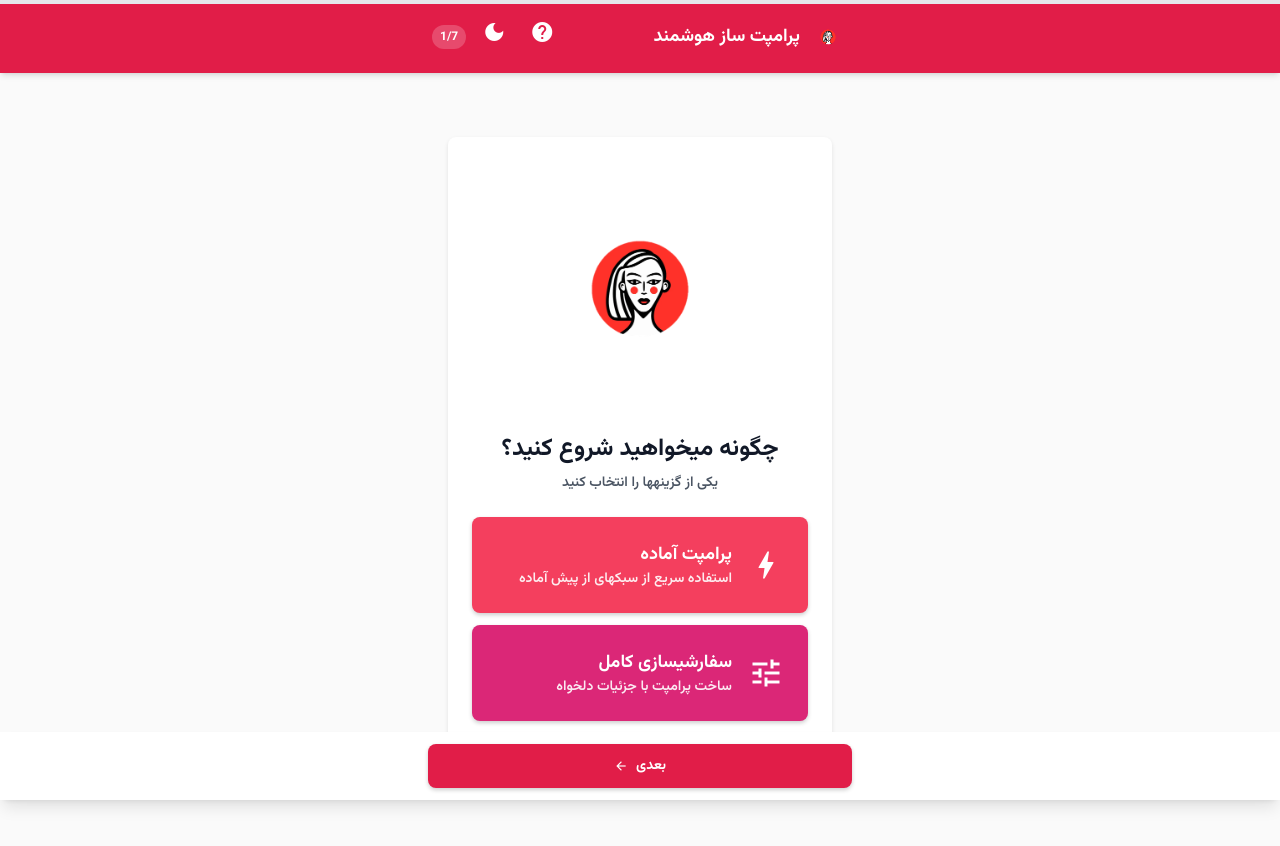
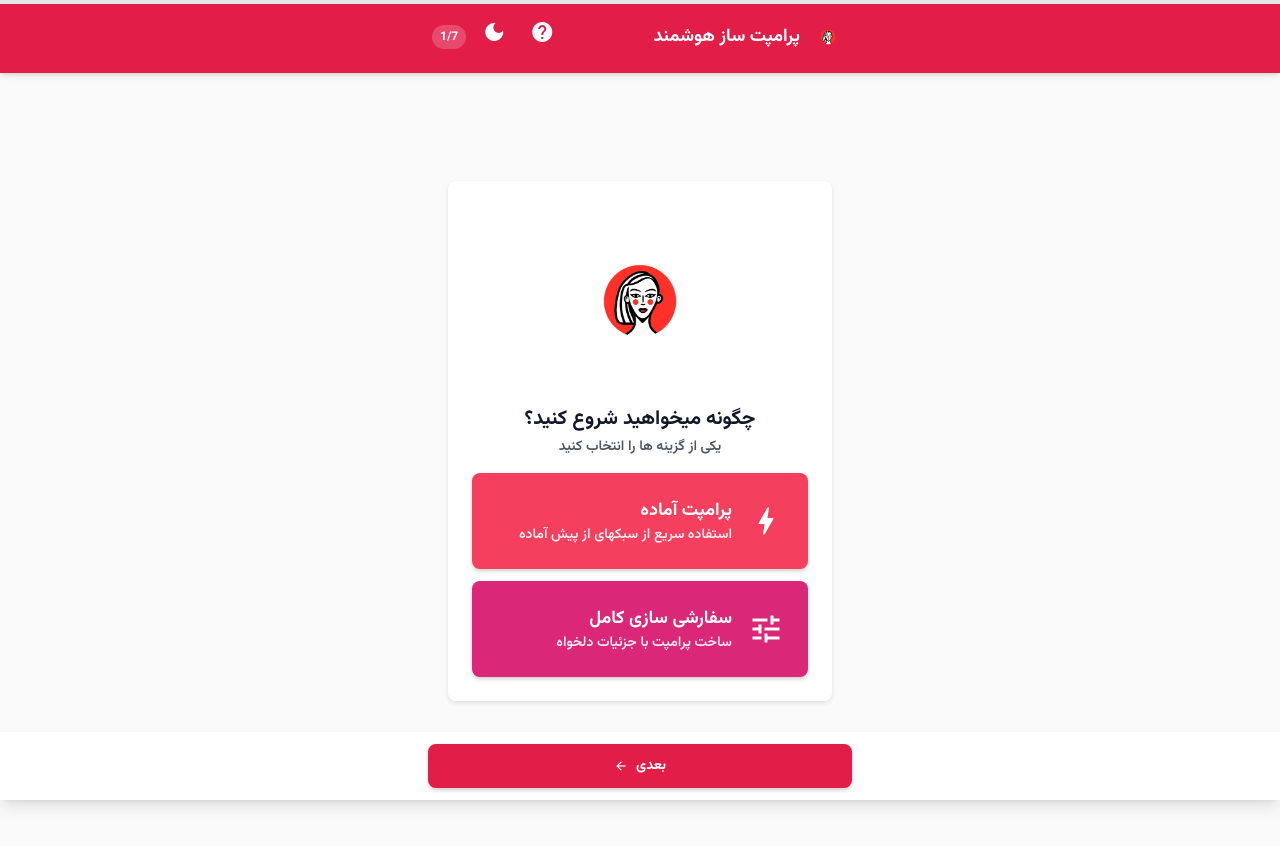
Before and after one commit to akarimvand/sapra-pro, a plain HTML site: page index.html in a window 1280 px wide. Drawn offline with nearby package versions, Linux system fonts and the light colour scheme.

Commit message:
Fix: Reduce spacing in choice page, fix developer text, add lmarena.ai link

```diff
--- a/index.html
+++ b/index.html
@@ -64,7 +64,7 @@
                 <p class="text-gray-700 text-sm">در حال بارگذاری...</p>
             </div>
             <div class="pb-8">
-                <p class="text-gray-600 text-xs mb-1">توسعه یافته توسط</p>
+                <p class="text-gray-600 text-xs mb-1">توسعه دهنده</p>
                 <p class="text-gray-800 text-sm font-bold">Amin Naseri Karimvand</p>
                 <p class="text-gray-600 text-xs">akarimvand@gmail.com</p>
             </div>
@@ -103,10 +103,10 @@
         <!-- Initial Choice Page -->
         <div id="choicePage" class="flex-1 flex items-center justify-center">
             <div class="material-card p-6 w-full max-w-sm">
-                <div class="text-center mb-6">
-                    <img src="logo.png" alt="لوگو" class="w-64 h-64 mx-auto mb-4 object-contain">
-                    <h2 class="text-2xl font-bold text-gray-900 mb-2">چگونه میخواهید شروع کنید؟</h2>
-                    <p class="text-gray-600 text-sm">یکی از گزینهها را انتخاب کنید</p>
+                <div class="text-center mb-4">
+                    <img src="logo.png" alt="لوگو" class="w-48 h-48 mx-auto mb-2 object-contain">
+                    <h2 class="text-xl font-bold text-gray-900 mb-1">چگونه میخواهید شروع کنید؟</h2>
+                    <p class="text-gray-600 text-sm">یکی از گزینه ها را انتخاب کنید</p>
                 </div>
                 <div class="space-y-3">
                     <button id="presetChoice" class="w-full material-btn bg-rose-500 text-white p-6 rounded-lg text-right">
@@ -122,7 +122,7 @@
                         <div class="flex items-center gap-4">
                             <span class="material-icons text-4xl">tune</span>
                             <div>
-                                <div class="font-bold text-lg">سفارشیسازی کامل</div>
+                                <div class="font-bold text-lg">سفارشی سازی کامل</div>
                                 <div class="text-sm opacity-90">ساخت پرامپت با جزئیات دلخواه</div>
                             </div>
                         </div>
```
Also changed, not shown: help.html (+8 -4 lines).
